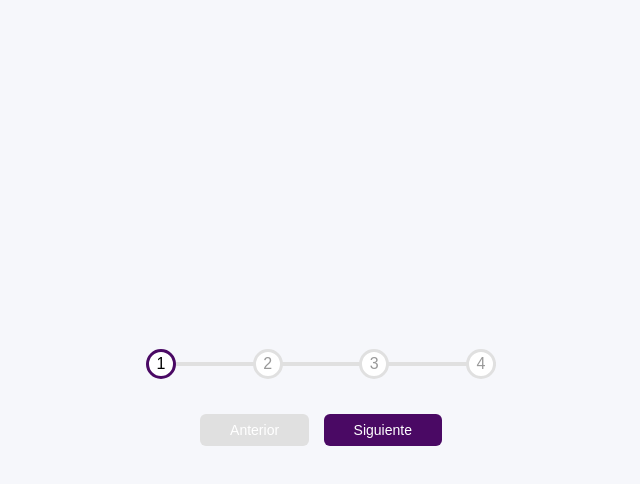
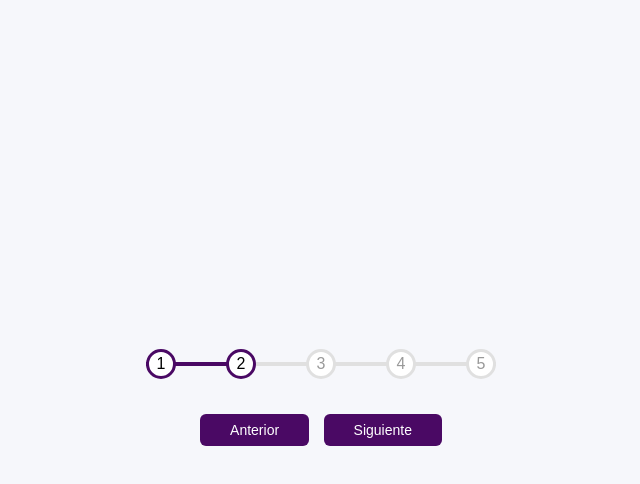
Before and after one commit to Pancratzia/50Proyectos50Dias, a plain HTML site: page 02-Pasos_De_Progreso/index.html in a window 1280 px wide. Both pictures are taken after a click on the button "Siguiente". Shown: the whole page, without its empty margins (319-959 px from the left). Drawn offline with Linux system fonts and the light colour scheme; a web font is replaced by a local one.

Commit message:
Proyecto diario terminado

```diff
--- a/02-Pasos_De_Progreso/index.html
+++ b/02-Pasos_De_Progreso/index.html
@@ -13,10 +13,11 @@
     <div class="contenedor">
         <div class="contenedor-progreso">
             <div class="progreso" id="progreso"></div>
-            <div class="circulo active">1</div>
+            <div class="circulo activo">1</div>
             <div class="circulo">2</div>
             <div class="circulo">3</div>
             <div class="circulo">4</div>
+            <div class="circulo">5</div>
         </div>
 
         <button class="btn" id="prev" disabled>Anterior</button>
--- a/02-Pasos_De_Progreso/main.js
+++ b/02-Pasos_De_Progreso/main.js
@@ -0,0 +1,50 @@
+'use strict'
+const progreso = document.getElementById('progreso');
+const prev = document.getElementById('prev');
+const next = document.getElementById('next');
+const circulos = document.querySelectorAll('.circulo');
+
+let activo = 1;
+
+next.addEventListener('click', () => {
+    activo++;
+    if (activo > circulos.length) {
+        activo = circulos.length;
+    }
+
+    actualizar();
+})
+
+prev.addEventListener('click', () => {
+    activo--;
+    if (activo < 1) {
+        activo = 1;
+    }
+
+    actualizar();
+})
+
+
+function actualizar(){
+    circulos.forEach((c, i) => {
+        if(i < activo){
+            c.classList.add('activo');
+        }else{
+            c.classList.remove('activo');
+        }
+    })
+
+    const activos = document.querySelectorAll('.activo');
+    const porcentaje = ((activos.length -1) / (circulos.length-1)) * 100;
+    progreso.style.width = `${porcentaje}%`;
+
+    if(activo === 1){
+        prev.disabled = true;
+    }else if(activo === circulos.length){
+        next.disabled = true;
+    }else{
+        prev.disabled = false;
+        next.disabled = false;
+    }
+
+}
--- a/02-Pasos_De_Progreso/styles.css
+++ b/02-Pasos_De_Progreso/styles.css
@@ -73,7 +73,7 @@ body{
     transition: .4s ease;
 }
 
-.circulo.active{
+.circulo.activo{
     border-color: var(--borde-lleno);
     color: black;
 }
@@ -89,7 +89,7 @@ body{
     font-size: 14px;
 }
 
-.btn:active{
+.btn:activo{
     transform: scale(0.98);
 }
 
```
